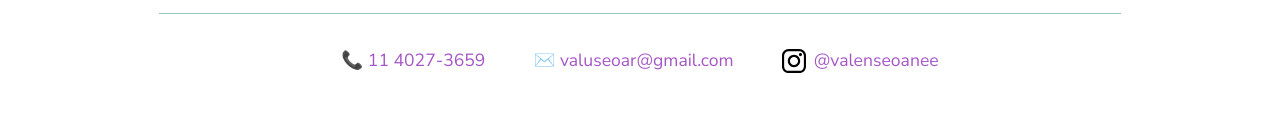
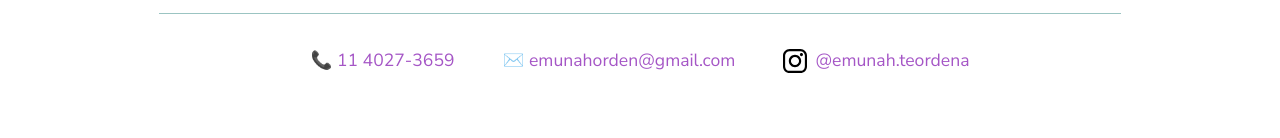
Before and after one commit to EmunaHorden/te_ordena, a plain HTML site: page index.html in a window 1280 px wide. Shown: the part 2157-2295 px from the top of the page. Drawn offline with Linux system fonts and the light colour scheme.

Commit message:
index.html

```diff
--- a/index.html
+++ b/index.html
@@ -74,10 +74,10 @@
     <hr class="divider">
     <ul>
       <li>📞 <a href="tel:+541140273659">11 4027-3659</a></li>
-      <li>✉️ <a href="mailto:valuseoar@gmail.com">valuseoar@gmail.com</a></li>
+      <li>✉️ <a href="mailto:emunahorden@gmail.com">emunahorden@gmail.com</a></li>
       <li>
-        <a href="https://instagram.com/valenseoanee" target="_blank">
-          <img src="images/instagram.svg" alt="Instagram" class="icon-social">@valenseoanee
+        <a href="https://instagram.com/emunah.teordena" target="_blank">
+          <img src="images/instagram.svg" alt="Instagram" class="icon-social">@emunah.teordena
         </a>
       </li>
     </ul>
```
